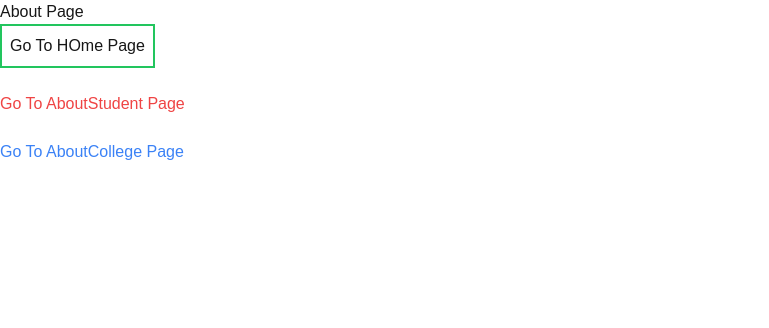
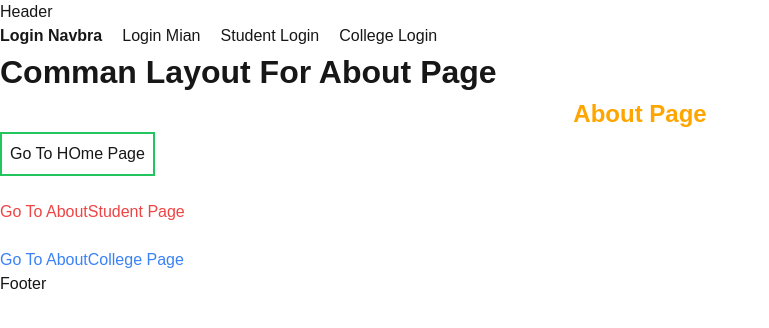
Before and after one commit to priyalgoti07/nextjs, a Next.js app: page /about in a window 1280 px wide. Shown: the top 328 px of the page, without its empty margins (0-769 px from the left). Built offline with nearby package versions, Linux system fonts and the light colour scheme.

Commit message:
common layout file and conditional layout learn

```diff
--- /dev/null
+++ b/src/app/about/about.css
@@ -0,0 +1,11 @@
+.login-bar {
+    display: flex;
+    gap: 20px;
+}
+
+.heading {
+    color: orange;
+    font-size: x-large;
+    font-weight: 900;
+    text-align: center;
+}
--- a/src/app/about/aboutcollege/page.js
+++ b/src/app/about/aboutcollege/page.js
@@ -1,8 +1,14 @@
+'use client'
+import { useRouter } from 'next/navigation';
 import React from 'react'
 
 const AboutCollege = () => {
+    const route = useRouter()
     return (
-        <div>About Page for College</div>
+        <>
+            <h1 className='heading'>About Page for College</h1>
+            <button onClick={() => route.push('/about')} className='border-2 border-green-400 p-2'>About Page</button>
+        </>
     )
 }
 
--- a/src/app/about/aboutstudent/page.js
+++ b/src/app/about/aboutstudent/page.js
@@ -1,8 +1,14 @@
+'use client'
+import { useRouter } from 'next/navigation';
 import React from 'react'
 
 const AboutStudent = () => {
+    const route = useRouter()
     return (
-        <div>About page for Student</div>
+        <>
+            <h1 className='heading'>About page for Student</h1>
+            <button onClick={() => route.push('/about')} className='border-2 border-amber-800 p-2'>About Page</button>
+        </>
     )
 }
 
--- /dev/null
+++ b/src/app/about/layout.js
@@ -0,0 +1,33 @@
+'use client'
+import Link from 'next/link'
+import React from 'react'
+import './about.css'
+import { usePathname } from 'next/navigation'
+
+const layout = ({ children }) => {
+    const parthName = usePathname()
+    console.log(parthName);
+
+    return (
+        <div>
+            <ul className='login-bar'>
+                <li>
+                    <Link href='/login' className='font-bold text-[]'>Login Navbra</Link>
+                </li>
+                <li>
+                    <Link href='/login'>Login Mian</Link>
+                </li>
+                <li>
+                    <Link href='/login/loginstudent'>Student Login</Link>
+                </li>
+                <li>
+                    <Link href='/login/logincollege'>College Login</Link>
+                </li>
+            </ul>
+            <h1 className='font-bold text-[2rem]'>Comman Layout For About Page</h1>
+            {children}
+        </div>
+    )
+}
+
+export default layout
--- a/src/app/about/page.js
+++ b/src/app/about/page.js
@@ -7,7 +7,7 @@ const page = () => {
     const router = useRouter()
     return (
         <>
-            <h1> About Page</h1>
+            <h1 className='heading'> About Page</h1>
             <button className="border-2 border-solid border-green-500 p-2"
                 onClick={() => router.push('/')}>
                 Go To HOme Page
--- a/src/app/layout.js
+++ b/src/app/layout.js
@@ -22,7 +22,9 @@ export default function RootLayout({ children }) {
       <body
         className={`${geistSans.variable} ${geistMono.variable} antialiased`}
       >
+        <h1>Header</h1>
         {children}
+        <h1>Footer</h1>
       </body>
     </html>
   );
--- /dev/null
+++ b/src/app/login/layout.js
@@ -0,0 +1,33 @@
+'use client'
+import Link from 'next/link'
+import React from 'react'
+// import './about.css'
+import { usePathname } from 'next/navigation'
+
+const layout = ({ children }) => {
+    const parthName = usePathname()
+    return (
+        <div>
+            {parthName !== '/login/logincollege' ? <ul className='login-bar' style={{ display: 'flex', gap: '20px' }}>
+                <li>
+                    <Link href='/login' className='font-bold text-[14px]'>Login Navbra</Link>
+                </li>
+                <li>
+                    <Link href='/login'>Login Mian</Link>
+                </li>
+                <li>
+                    <Link href='/login/loginstudent'>Student Login</Link>
+                </li>
+                <li>
+                    <Link href='/login/logincollege'>Teacher Login</Link>
+                </li>
+            </ul> : <li>
+                <Link href='/login'>Go to Login Page</Link>
+            </li>}
+            <h1 className='font-bold text-[2rem] text-center bg-orange-400'>Comman Layout For About Page</h1>
+            {children}
+        </div>
+    )
+}
+
+export default layout
--- /dev/null
+++ b/src/app/login/logincollege/page.js
@@ -0,0 +1,9 @@
+import React from 'react'
+
+const logincollege = () => {
+  return (
+    <div>logincollege</div>
+  )
+}
+
+export default logincollege
--- /dev/null
+++ b/src/app/login/loginstudent/page.js
@@ -0,0 +1,9 @@
+import React from 'react'
+
+const loginstudent = () => {
+  return (
+    <div>loginstudent</div>
+  )
+}
+
+export default loginstudent
```
